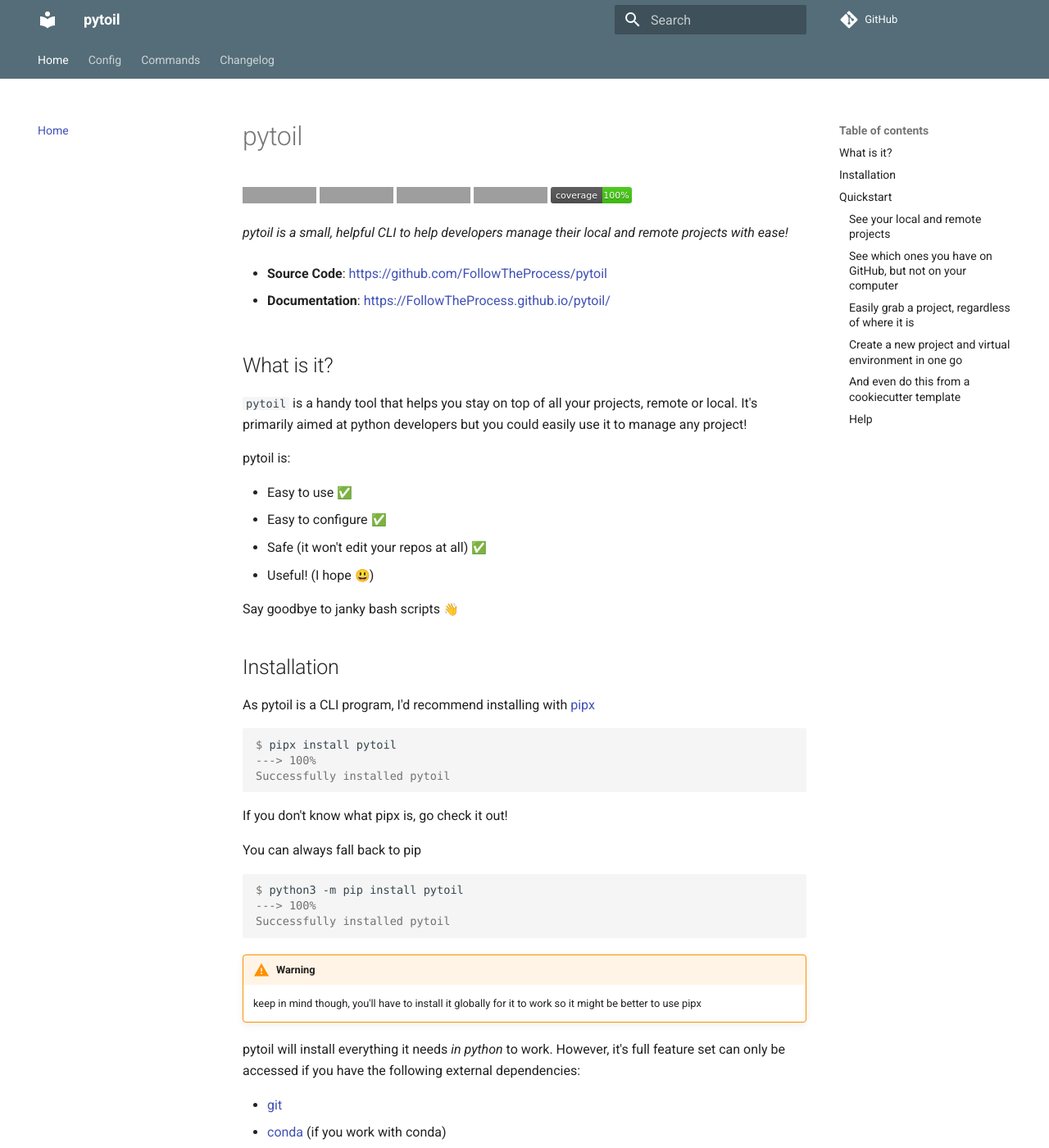
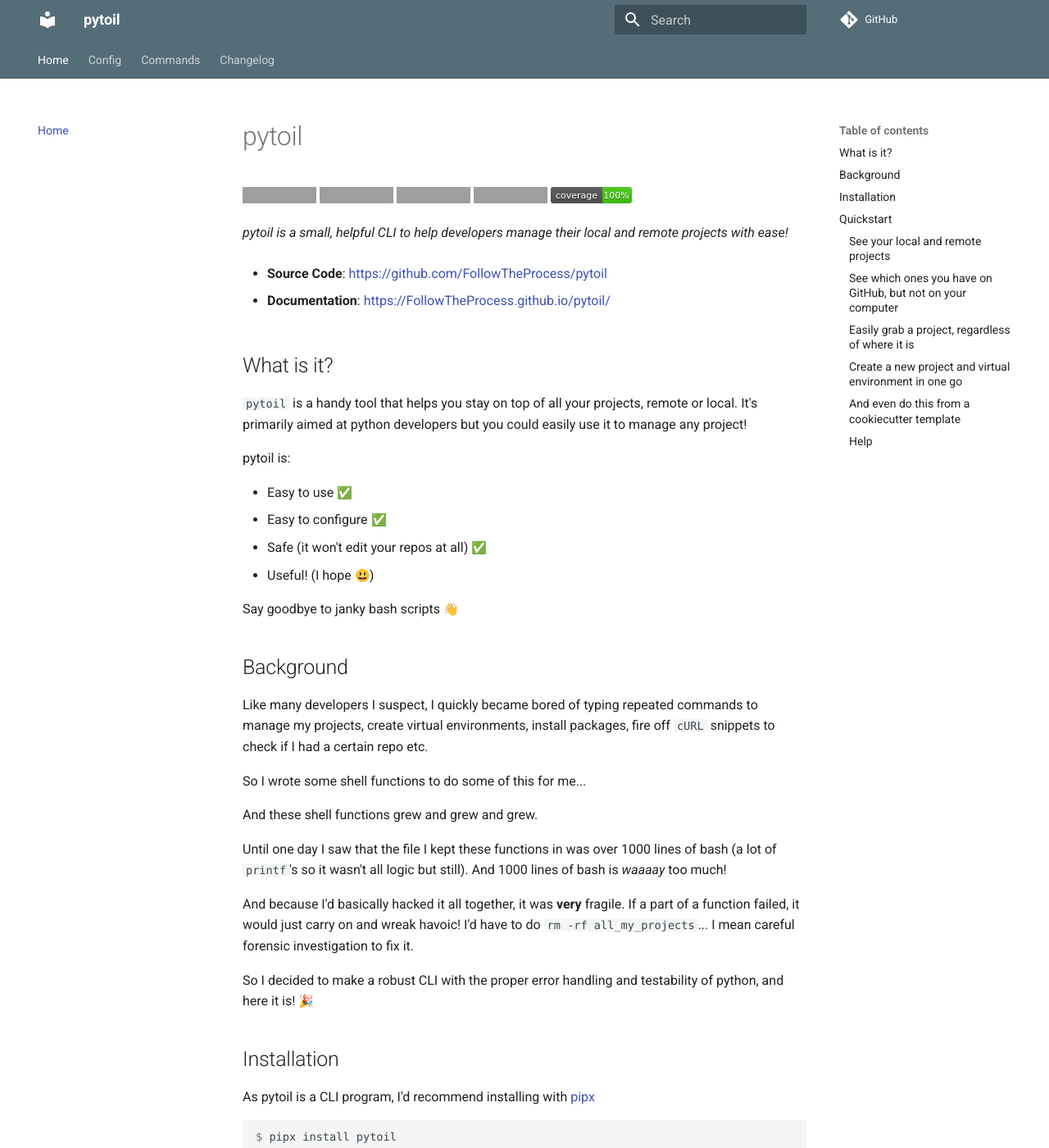
Before and after one commit to FollowTheProcess/pytoil, an MkDocs documentation site: the page built from docs/index.md, in a window 1280 px wide and 1400 px high. Shown: the whole window at 82% size. Built offline with MkDocs 1.6.1 and Material for MkDocs 9.7.7, drawn with Linux system fonts in a browser that asks for light colours; emoji names are drawn with the system emoji font; some web fonts are replaced; comment, search, counter and statistics services are not loaded; some of the changed text lies outside the part shown; grey boxes are pictures that could not be loaded.

```diff
--- a/docs/css/termynal.css
+++ b/docs/css/termynal.css
@@ -17,7 +17,7 @@
     max-width: 100%;
     background: var(--color-bg);
     color: var(--color-text);
-    font-size: 18px;
+    font-size: 16px;
     /* font-family: 'Fira Mono', Consolas, Menlo, Monaco, 'Courier New', Courier, monospace; */
     font-family: 'Roboto Mono', 'Fira Mono', Consolas, Menlo, Monaco, 'Courier New', Courier, monospace;
     border-radius: 4px;
--- a/docs/index.md
+++ b/docs/index.md
@@ -24,6 +24,20 @@
 * Useful! (I hope :smiley:)
 
 Say goodbye to janky bash scripts :wave:
+
+## Background
+
+Like many developers I suspect, I quickly became bored of typing repeated commands to manage my projects, create virtual environments, install packages, fire off `cURL` snippets to check if I had a certain repo etc.
+
+So I wrote some shell functions to do some of this for me...
+
+And these shell functions grew and grew and grew.
+
+Until one day I saw that the file I kept these functions in was over 1000 lines of bash (a lot of `printf`'s so it wasn't all logic but still). And 1000 lines of bash is *waaaay* too much!
+
+And because I'd basically hacked it all together, it was **very** fragile. If a part of a function failed, it would just carry on and wreak havoic! I'd have to do `rm -rf all_my_projects`... I mean careful forensic investigation to fix it.
+
+So I decided to make a robust CLI with the proper error handling and testability of python, and here it is! :tada:
 
 ## Installation
 
@@ -173,7 +187,7 @@
 
 ### Help
 
-Like all good CLI programs, pytoil (aswell as all it's subcommands) has a `--help` option to show you what to do.
+Like all good CLI programs, pytoil (aswell as all it's subcommands, and all *their* subcommands!) has a `--help` option to show you what to do.
 
 <div class="termy">
 
@@ -212,7 +226,7 @@
 
 !!! info
 
-    pytoil's CLI is designed such that if you don't specify any arguments, it won't do anything! This is called being a 'well behaved' unix command line tool.
+    pytoil's CLI is designed such that if you don't specify any arguments, it won't do anything! just show you the `--help`. This is called being a 'well behaved' unix command line tool.
 
     This is true for any subcommand of pytoil so you won't accidently break anything if you don't specify arguments :tada:.
 
```
Also changed, not shown: docs/commands/project.md (+10 -8 lines), docs/commands/sync.md (+109 -0 lines).
